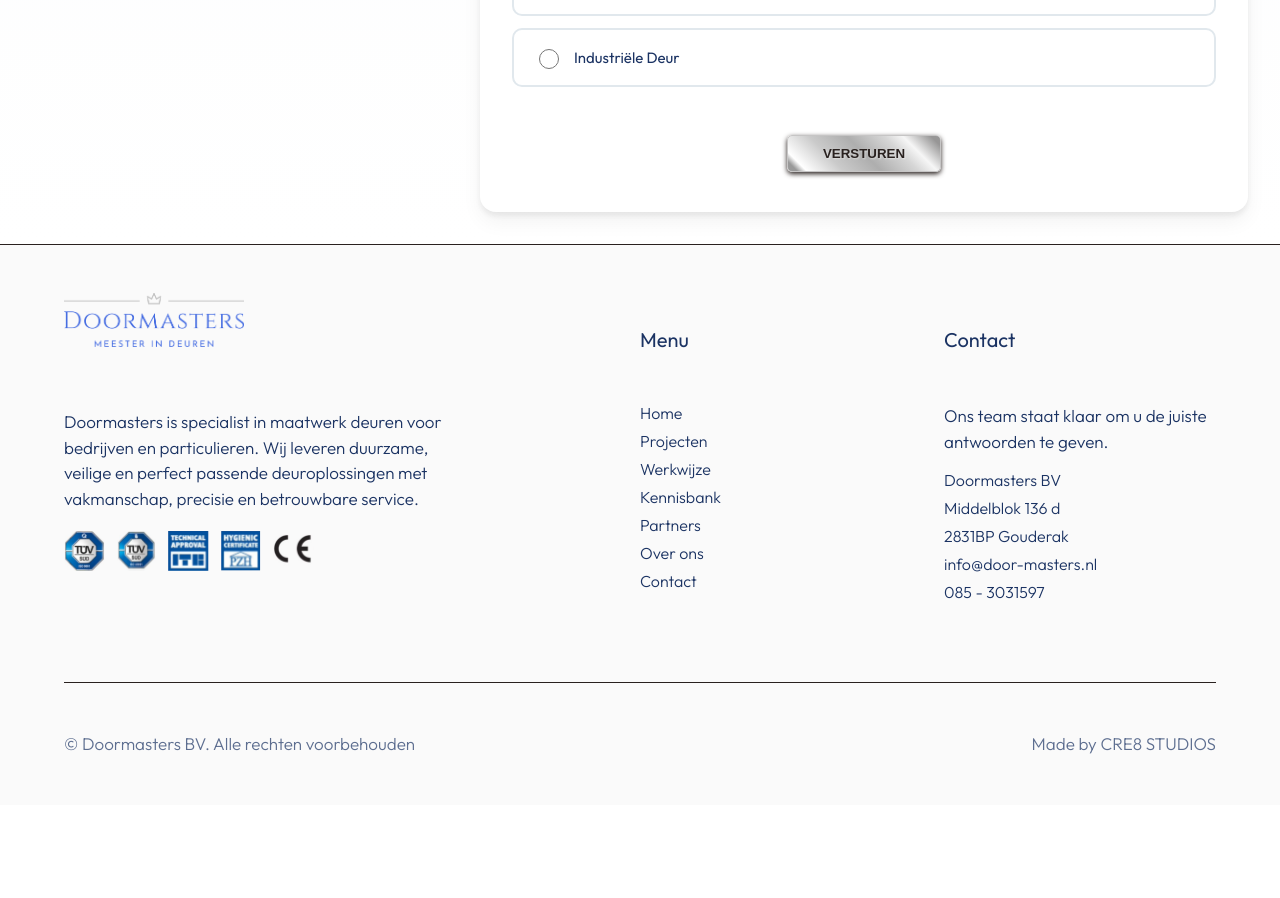
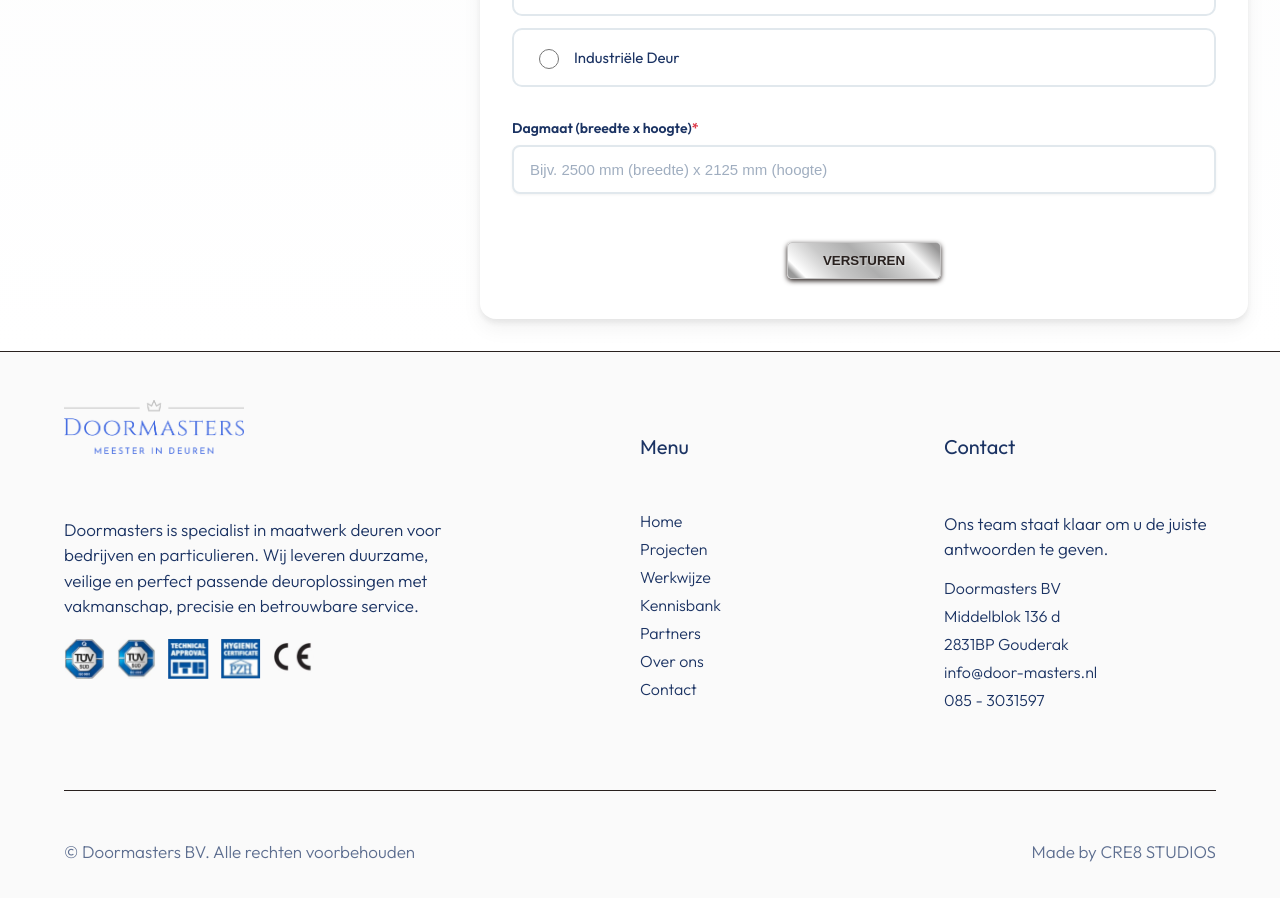
Before and after one commit to Nayomekaia/Doormasters, a SvelteKit app: page /offerte in a window 1280 px wide. Shown: the part 1730-2628 px from the top of the page. Before the commit the page ends 2535 px from the top, so only its background shows below. Built offline with nearby package versions, Linux system fonts and the light colour scheme; no server answers; a web font is replaced by a local one.

Commit message:
Update +page.svelte

```diff
--- a/src/routes/offerte/+page.svelte
+++ b/src/routes/offerte/+page.svelte
@@ -249,7 +249,7 @@
 							<p>Staat/Regio/Provincie<span>*</span></p>
 							<input
 								type="text"
-								name="staat"
+								name="provincie"
 								placeholder="Bijv. Noord-Holland"
 								required
 								disabled={formState === 'loading'}
@@ -328,6 +328,18 @@
 								{/each}
 							</div>
 						</fieldset>
+
+
+						<label class="input-wrapper">
+							<p>Dagmaat (breedte x hoogte)<span>*</span></p>
+							<input
+								type="text"
+								name="dagmaat"
+								placeholder="Bijv. 2500 mm (breedte) x 2125 mm (hoogte) "
+								required
+								disabled={formState === 'loading'}
+							/>
+						</label>
 
 						<div class="button-wrapper animate-fade-in" style="animation-delay: 0.9s;);">
 							<Button
```
